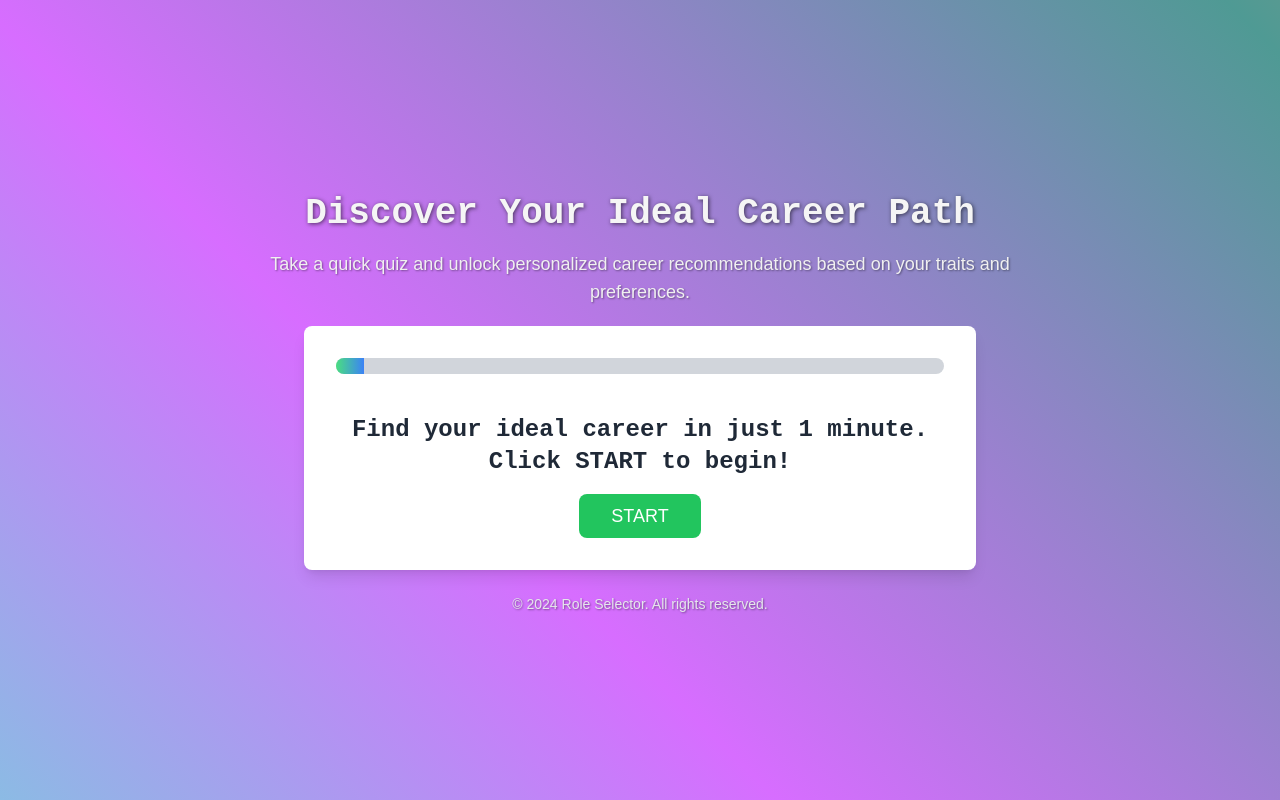
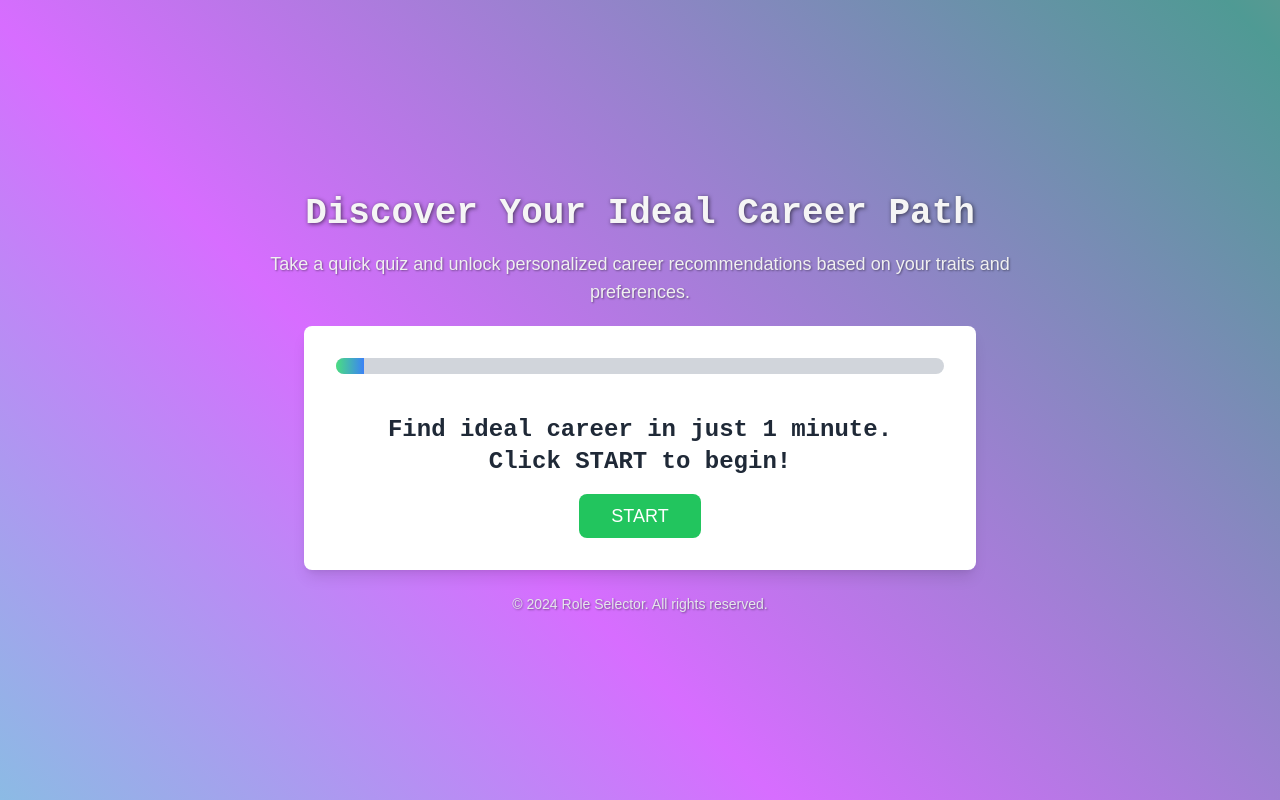
Before and after one commit to JohnCarlosSebuco/career-match, a Next.js app: page / in a window 1280 px wide. Built offline with nearby package versions, Linux system fonts and the light colour scheme.

Commit message:
slight change margin

```diff
--- a/app/page.tsx
+++ b/app/page.tsx
@@ -90,8 +90,8 @@ const IndexPage = () => {
         ) : currentQuestion === -1 ? (
           <div className="text-center">
             {/* Text and Button */}
-            <h2 className="text-2xl font-bold mb-4 mt-10 mx-1">
-              Find your ideal career in just 1 minute. <br />Click START to begin!
+            <h2 className="text-2xl font-bold mb-4 mt-10 md:mx-1">
+              Find ideal career in just 1 minute. <br />Click START to begin!
             </h2>
             <button
               onClick={() => setCurrentQuestion(0)}
```
